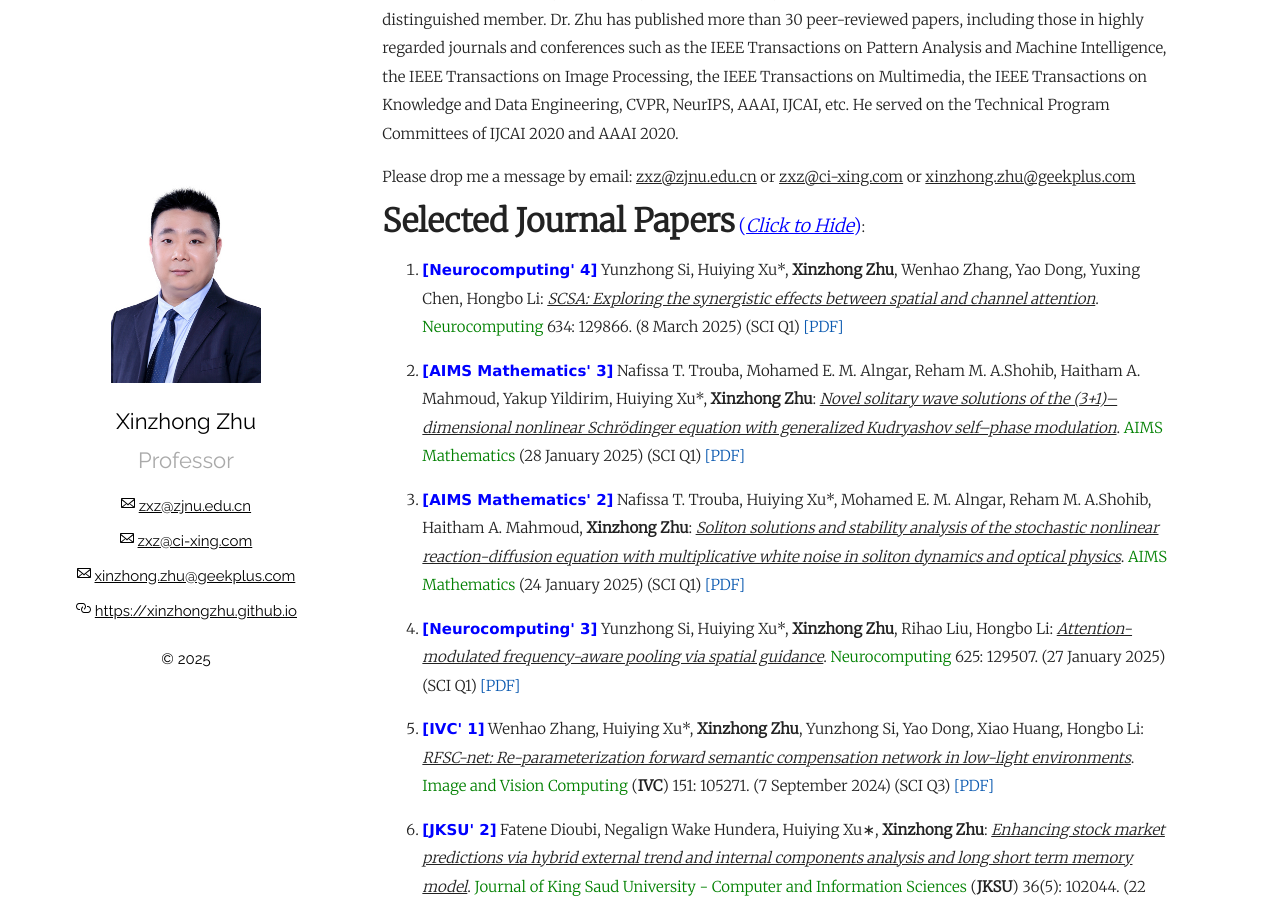
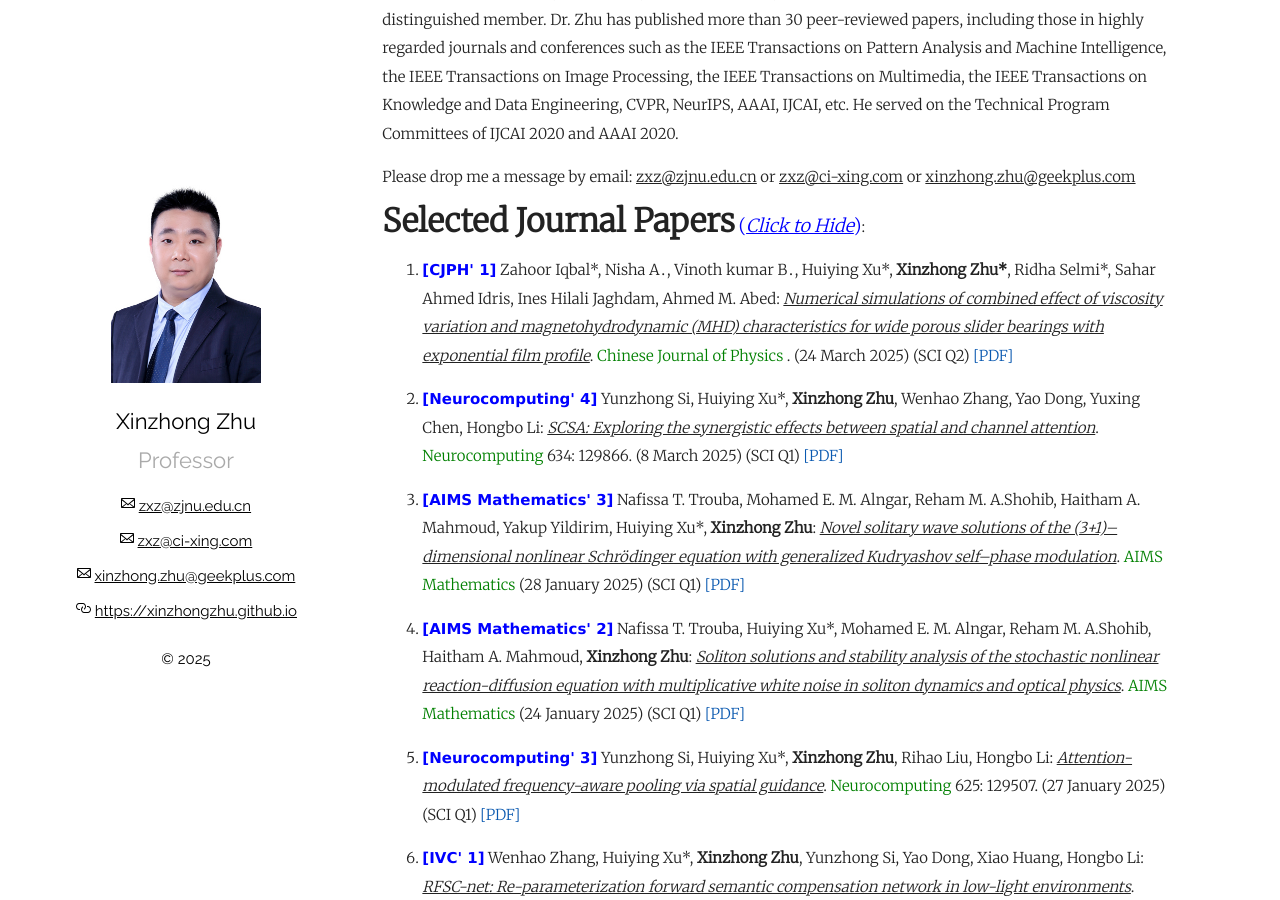
Before and after one commit to xinzhongzhu/xinzhongzhu.github.io, a Jekyll site: the page built from index.md, in a window 1280 px wide and 900 px high, scrolled down 347 px. Built offline with Jekyll 4.4.1, drawn with Linux system fonts in a browser that asks for light colours.

Commit message:
Update index.md

```diff
--- a/index.md
+++ b/index.md
@@ -15,6 +15,8 @@ Please drop me a message by email: <u>zxz@zjnu.edu.cn</u> or <u>zxz@ci-xing.com<
   <summary><font size="6"><b>Selected Journal Papers</b></font> <font size="4" color="blue">(<i><u>Click to Hide</u></i>)</font>:</summary>
   <p>
   <ol>
+
+ <p style="margin-top: 8px;"><li><font face="verdana" color="blue"><b>[CJPH' 1]</b></font> Zahoor Iqbal*, Nisha A․, Vinoth kumar B․, Huiying Xu*, <b>Xinzhong Zhu*</b>, Ridha Selmi*, Sahar Ahmed Idris, Ines Hilali Jaghdam, Ahmed M. Abed: <i><u>Numerical simulations of combined effect of viscosity variation and magnetohydrodynamic (MHD) characteristics for wide porous slider bearings with exponential film profile</u></i>. <font color="green">Chinese Journal of Physics</font> . (24 March 2025) (SCI Q2) <a href = "https://xinzhongzhu.github.io/document/CJPH2984.pdf">[PDF]</a></li></p>
 
  <p style="margin-top: 8px;"><li><font face="verdana" color="blue"><b>[Neurocomputing' 4]</b></font> Yunzhong Si, Huiying Xu*, <b>Xinzhong Zhu</b>, Wenhao Zhang, Yao Dong, Yuxing Chen, Hongbo Li: <i><u>SCSA: Exploring the synergistic effects between spatial and channel attention</u></i>. <font color="green">Neurocomputing</font> 634: 129866. (8 March 2025) (SCI Q1) <a href = "https://xinzhongzhu.github.io/document/1-s2.0-S0925231225005387-main.pdf">[PDF]</a></li></p>
 
```
